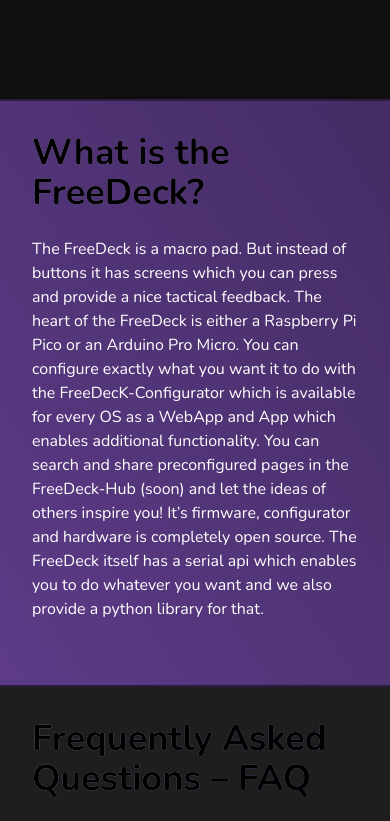
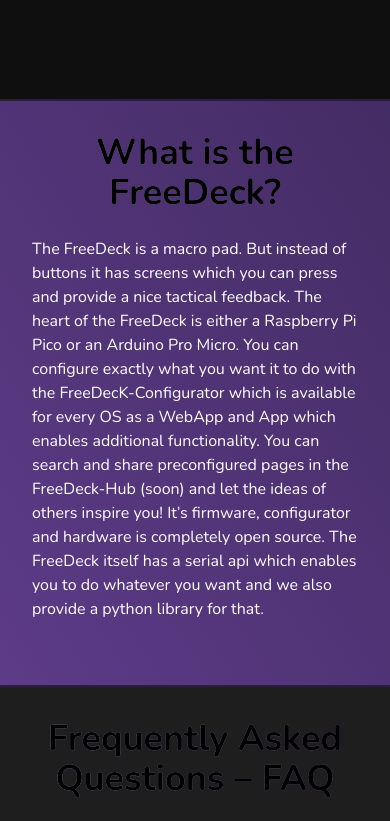
Before and after one commit to FreeYourStream/website, a Next.js app: page / in a window 390 px wide. Shown: the part 840-1661 px from the top of the page. Built offline with nearby package versions, Linux system fonts and the light colour scheme.

Commit message:
fix: centered titles on mobile

```diff
--- a/components/Title.tsx
+++ b/components/Title.tsx
@@ -9,7 +9,7 @@
     <div className={className}>
       <h1
         style={{ color: "#0000 !important" }}
-        className={`font-bold bg-clip-text bg-gradient-to-r from-primary-200 to-primary-400 ${
+        className={`text-center font-bold bg-clip-text bg-gradient-to-r from-primary-200 to-primary-400 ${
           small ? "pb-3" : "pb-6"
         } ${small ? "text-2xl" : "text-4xl"}`}
       >
```
